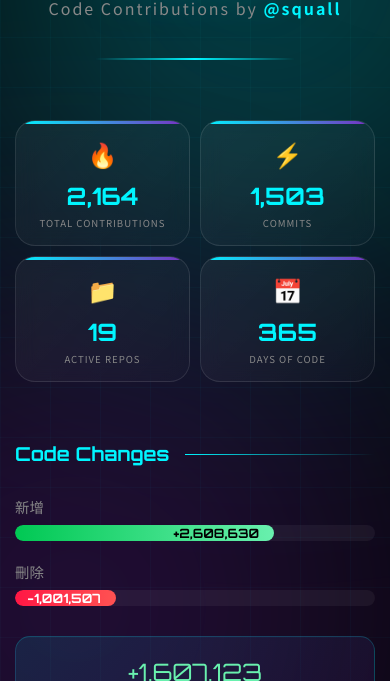
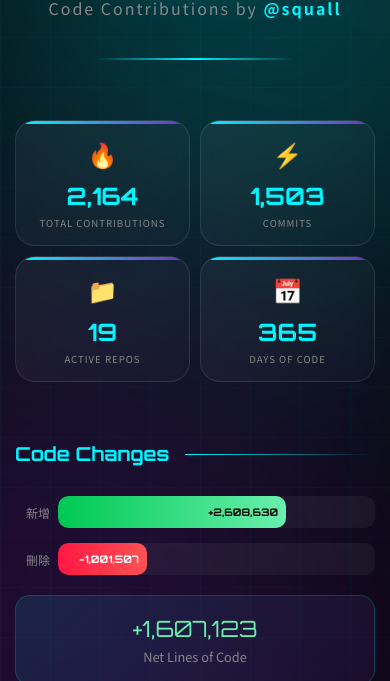
Before and after one commit to squall/2025-year-review, a plain HTML site: page index.html in a window 390 px wide. Shown: the part 163-844 px from the top of the page. Drawn offline with Linux system fonts and the light colour scheme.

Commit message:
Fix mobile code bar layout

```diff
--- a/index.html
+++ b/index.html
@@ -662,26 +662,41 @@
       }
 
       .code-bar {
-        flex-direction: column;
-        align-items: flex-start;
-        gap: 8px;
+        display: grid;
+        grid-template-columns: 40px 1fr;
+        align-items: center;
+        gap: 12px;
+        margin-bottom: 15px;
       }
 
       .code-bar-label {
         width: auto;
+        font-size: 0.85rem;
+        text-align: right;
       }
 
       .code-bar-track {
         width: 100%;
-        height: 35px;
+        height: 36px;
       }
 
       .code-bar-fill {
-        font-size: 0.8rem;
+        font-size: 0.75rem;
+        padding-right: 12px;
+        justify-content: flex-end;
+      }
+
+      .net-change {
+        padding: 18px;
+        margin-top: 20px;
       }
 
       .net-change-value {
-        font-size: 1.5rem;
+        font-size: 1.6rem;
+      }
+
+      .net-change-label {
+        font-size: 0.8rem;
       }
 
       /* Heatmap Mobile */
@@ -854,6 +869,28 @@
 
       .stat-label {
         font-size: 0.6rem;
+      }
+
+      .code-bar {
+        grid-template-columns: 35px 1fr;
+        gap: 8px;
+      }
+
+      .code-bar-label {
+        font-size: 0.75rem;
+      }
+
+      .code-bar-track {
+        height: 32px;
+      }
+
+      .code-bar-fill {
+        font-size: 0.65rem;
+        padding-right: 8px;
+      }
+
+      .net-change-value {
+        font-size: 1.4rem;
       }
 
       .heatmap-cell {
```
